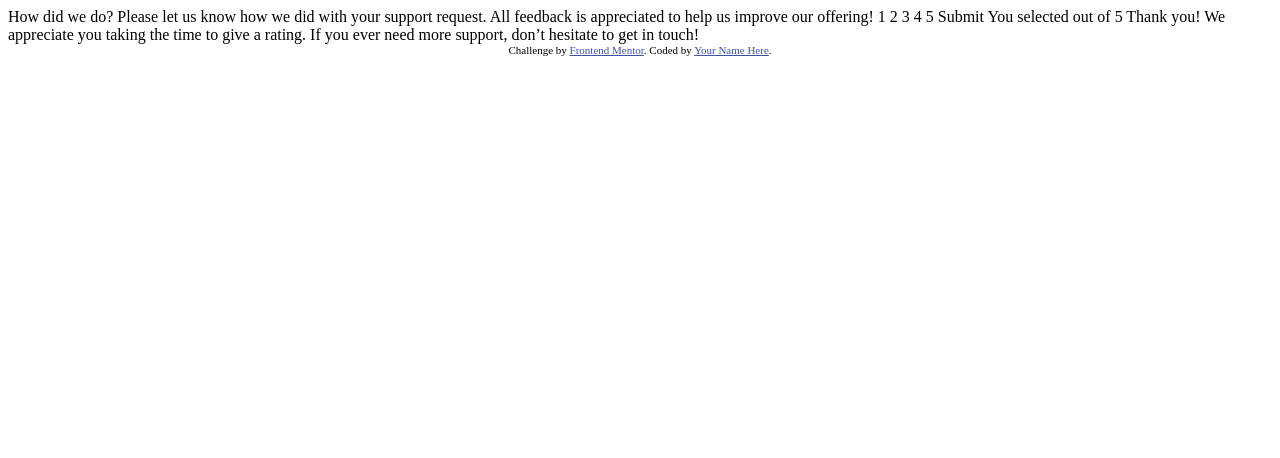
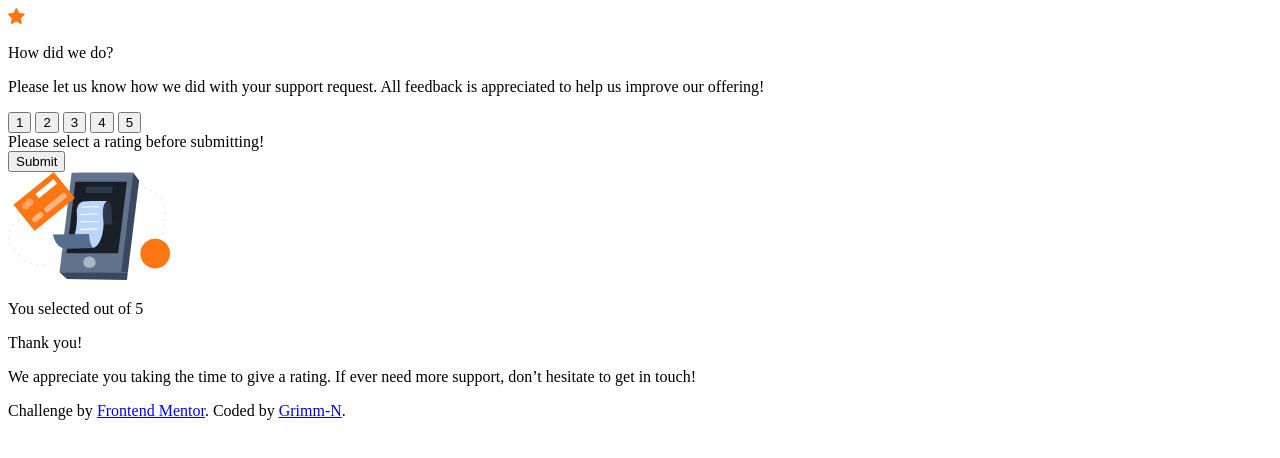
Before and after one commit to Grimm-N/interactive-rating-component, a plain HTML site: page index.html in a window 1280 px wide. Drawn offline with Linux system fonts and the light colour scheme.

Commit message:
Update index.html

```diff
--- a/index.html
+++ b/index.html
@@ -2,48 +2,60 @@
 <html lang="en">
 <head>
   <meta charset="UTF-8">
-  <meta name="viewport" content="width=device-width, initial-scale=1.0"> <!-- displays site properly based on user's device -->
-
+  <meta name="viewport" content="width=device-width, initial-scale=1.0">
+  <meta name="description" content="Interactive Rating Component created using HTML, CSS, and JavaScript. Allows users to rate items dynamically with customizable designs, real-time feedback, and easy integration into websites or applications. Perfect for enhancing user experience." />
+  <meta name="author" content="Grimm-N">
+  <!-- favicon -->
   <link rel="icon" type="image/png" sizes="32x32" href="./images/favicon-32x32.png">
-
-  <title>Frontend Mentor | Interactive rating component</title>
-
-  <!-- Feel free to remove these styles or customise in your own stylesheet 👍 -->
-  <style>
-    .attribution { font-size: 11px; text-align: center; }
-    .attribution a { color: hsl(228, 45%, 44%); }
-  </style>
+  <!-- styles -->
+   <link rel="stylesheet" href="reset.css">
+   <link rel="stylesheet" href="styles.css">
+  <!-- title  -->
+  <title>Frontend Mentor | Interactive rating component by Grimm-N</title>
 </head>
 <body>
 
-  <!-- Rating state start -->
+  <main class="feedback">   <!-- main block opened -->
 
-  How did we do?
+    <div class="feedback__raiting">   <!-- Rating state start -->
+      <div class="feedback__raiting-icon">
+        <img src="./images/icon-star.svg" alt="star icon">
+      </div>
+      <div class="feedback__raiting-content">
+        <p class="content__title">How did we do?</p>
+        <p class="content__text">Please let us know how we did with your support request. All feedback is appreciated to help us improve our offering!</p>
+      </div>
+      <div class="feedback__raiting-buttons">
+        <button class="rating__btn" data-rating="1">1</button>
+        <button class="rating__btn" data-rating="2">2</button>
+        <button class="rating__btn" data-rating="3">3</button>
+        <button class="rating__btn" data-rating="4">4</button>
+        <button class="rating__btn" data-rating="5">5</button>
+      </div>
+      <div class="feedback__raiting-alert">Please select a rating before submitting!</div>
+      <button class="feedback__raiting-submit">Submit</button>
+    </div> <!-- Rating state end -->
 
-  Please let us know how we did with your support request. All feedback is appreciated
-  to help us improve our offering!
+    <div class="feedback__submit"> <!-- Thank you state start -->
+      <div class="feedback__submit-icon">
+        <img src="./images/illustration-thank-you.svg" alt="submit icon - thank you">
+      </div>
+      <div class="feedback__submit-result">
+        <p>You selected <span class="selected__rating"></span> out of 5</p>
+      </div>
+      <div class="feedback__submit-content">
+        <p class="content__title">Thank you!</p>
+        <p class="content__text">We appreciate you taking the time to give a rating. If ever need more support, don’t hesitate to get in touch!</p>
+      </div>
+    </div> <!-- Thank you state end -->
 
-  1 2 3 4 5
+  </main>  <!-- main closed -->
 
-  Submit
+  <footer class="attribution">
+    Challenge by <a href="https://www.frontendmentor.io?ref=challenge" target="_blank">Frontend Mentor</a>.
+    Coded by <a href="#https://www.frontendmentor.io/profile/Grimm-N">Grimm-N</a>.
+  </footer>
 
-  <!-- Rating state end -->
-
-  <!-- Thank you state start -->
-
-  You selected <!-- Add rating here --> out of 5
-
-  Thank you!
-
-  We appreciate you taking the time to give a rating. If you ever need more support,
-  don’t hesitate to get in touch!
-
-  <!-- Thank you state end -->
-
-
-  <div class="attribution">
-    Challenge by <a href="https://www.frontendmentor.io?ref=challenge" target="_blank">Frontend Mentor</a>.
-    Coded by <a href="#">Your Name Here</a>.
-  </div>
+  <script src="script.js"></script>
 </body>
 </html>
```
